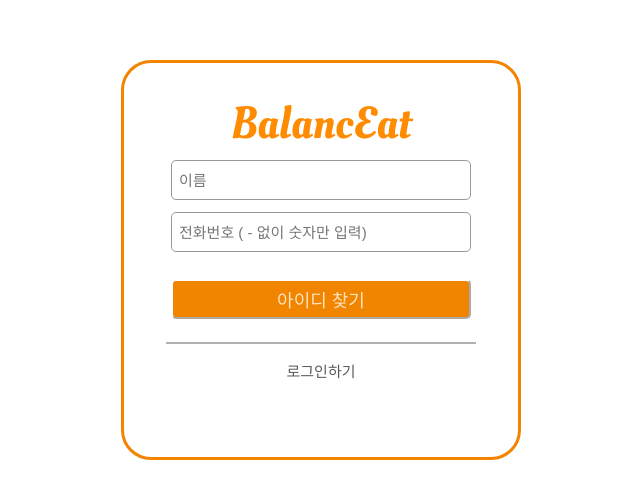
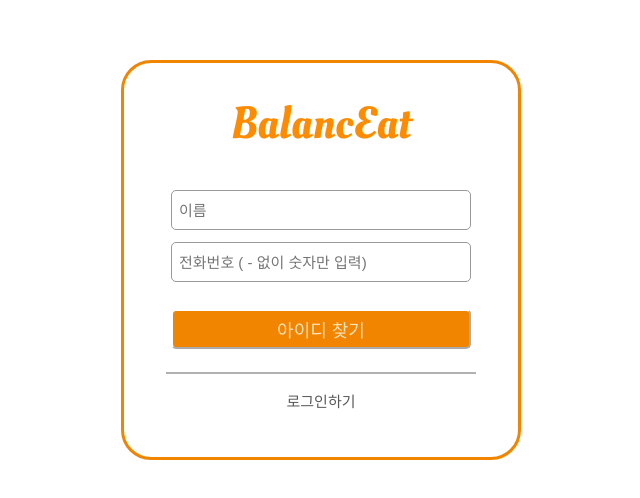
Before and after one commit to k-hyeongyu/stack-project, a React (Create React App) app: page /FindId in a window 1280 px wide. Shown: the part 120-618 px from the top of the page, without its empty margins (319-959 px from the left). Built offline with nearby package versions, Linux system fonts and the light colour scheme; a web font is replaced by a local one; what chartjs-plugin-datalabels would draw is missing.

Commit message:
아이디 비밀번호 찾기 css 최종수정정

```diff
--- a/src/login/Login.css
+++ b/src/login/Login.css
@@ -39,15 +39,12 @@
     border: 1px solid rgb(153, 153, 153);
     width: 300px;
     height: 40px;
-    /* margin: 5px; */
-    /* border-radius: 5px; */
     padding: 7px;
     font-size: 15px;
     border-radius: 5px;
 }
 
 .login-box {
-    /* margin-top: 10px; */
     display: flex;
     flex-direction: column;
     gap: 12px;
@@ -165,8 +162,6 @@
     border: 1px solid rgb(153, 153, 153);
     width: 300px;
     height: 40px;
-    /* margin: 5px; */
-    /* border-radius: 5px; */
     padding: 7px;
     font-size: 15px;
     border-radius: 5px;
@@ -177,6 +172,7 @@
     flex-direction: column;
     gap: 12px;
     align-items: center;
+    margin-top: 15px;
 }
 
 .find-font {
```
